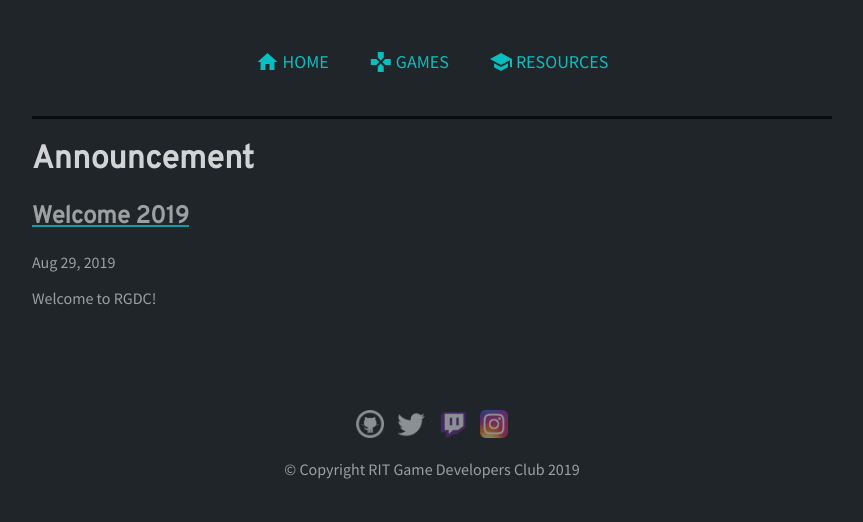
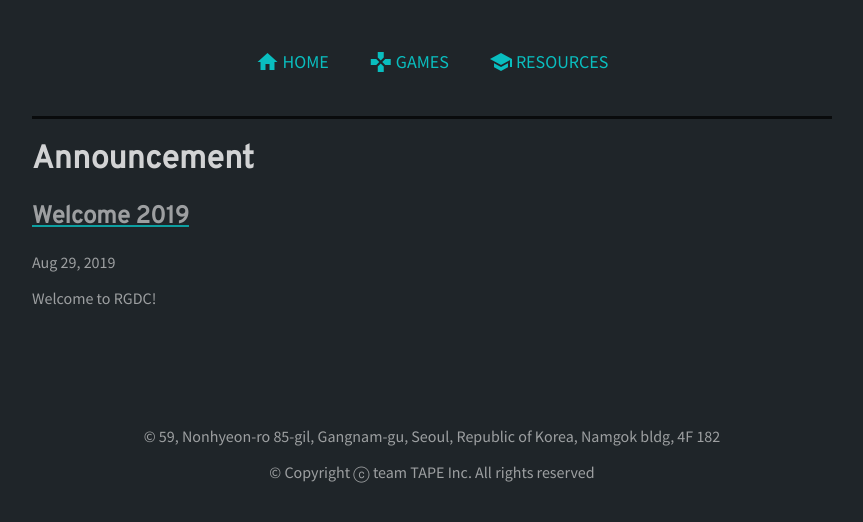
Before and after one commit to team-TAPE/team-tape.com, a Jekyll site: the page built from resources.md, in a window 1280 px wide. Shown: the top 522 px of the page, without its empty margins (208-1071 px from the left). Built offline with Jekyll 4.4.1, drawn with Linux system fonts in a browser that asks for light colours; our own code applies the rules of GitHub Pages for plain Markdown files.

Commit message:
회사명 업데이트

```diff
--- a/_config.yml
+++ b/_config.yml
@@ -16,9 +16,7 @@
 title: team TAPE
 email: contact@team-tape.com
 description: >- # this means to ignore newlines until "baseurl:"
-  RIT Game Dev club provides an open, creative, learning environment
-  for students passionate about game development with weekly
-  presentations on various topics and game jams every semester
+    team TAPE
 baseurl: "" # the subpath of your site, e.g. /blog
 url: "//team-tape.com" # the base hostname & protocol for your site, e.g. http://example.com
 
--- a/_includes/analytics.html
+++ b/_includes/analytics.html
@@ -1,5 +1,4 @@
 <!-- Global site tag (gtag.js) - Google Analytics -->
-<script async src="https://www.googletagmanager.com/gtag/js?id=UA-123079668-1"></script>
 <!--<script>
   window.dataLayer = window.dataLayer || [];
   function gtag(){dataLayer.push(arguments);}
--- a/_includes/footer.html
+++ b/_includes/footer.html
@@ -1,10 +1,5 @@
 
 <footer>
-
-  <a href="https://github.com/RITGameDev" target="_blank"><img src="{{ site.url }}\media\GitHub-Mark-32px.png" lat="GitHub Logo"/></a>
-  <a href="https://twitter.com/ritgamedev" target="_blank"><img src="{{ site.url }}\media\twitter_logo.png" lat="Twitter Logo"/></a>
-  <a href="https://www.twitch.tv/ritgamedev" target="_blank"><img src="{{ site.url }}\media\twitch-logo.png" lat="Twitch Logo"/></a>
-  <a href="https://www.instagram.com/ritgamedev/?hl=en" target="_blank"><img src="{{ site.url }}\media\instagram-logo.png" lat="Instagram Logo"/></a>
-
-  <p>&#169; Copyright RIT Game Developers Club 2019</p>
+	<p>&#169; 59, Nonhyeon-ro 85-gil, Gangnam-gu, Seoul, Republic of Korea, Namgok bldg, 4F 182 </p>
+ 	<p>&#169; Copyright ⓒ team TAPE Inc. All rights reserved</p>
 </footer>
--- a/resources.md
+++ b/resources.md
@@ -3,7 +3,6 @@ layout: default
 ---
 
 # Announcement
-
 
 <div id="posts">
   {% for post in site.categories.resources %}
```
Also changed, not shown: _posts/games/2019-03-07-aurum-kings.markdown (deleted, +0 -9 lines).
